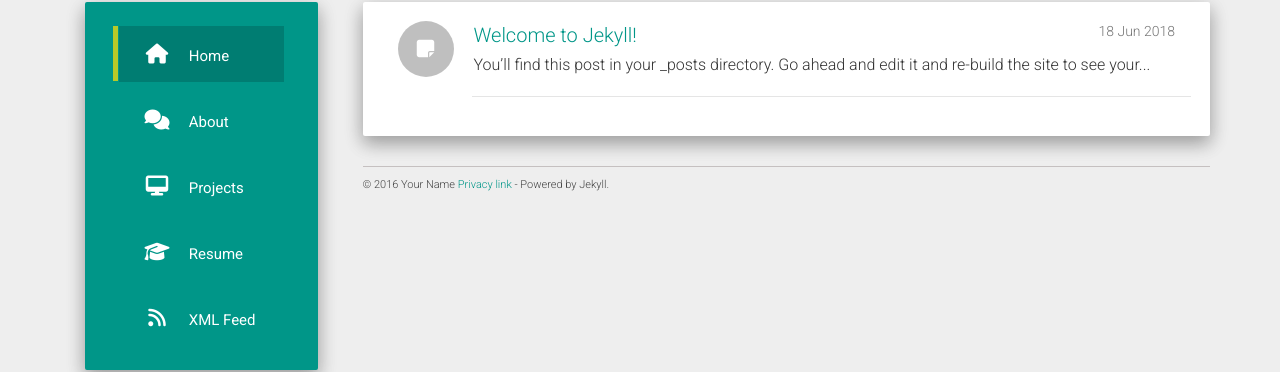
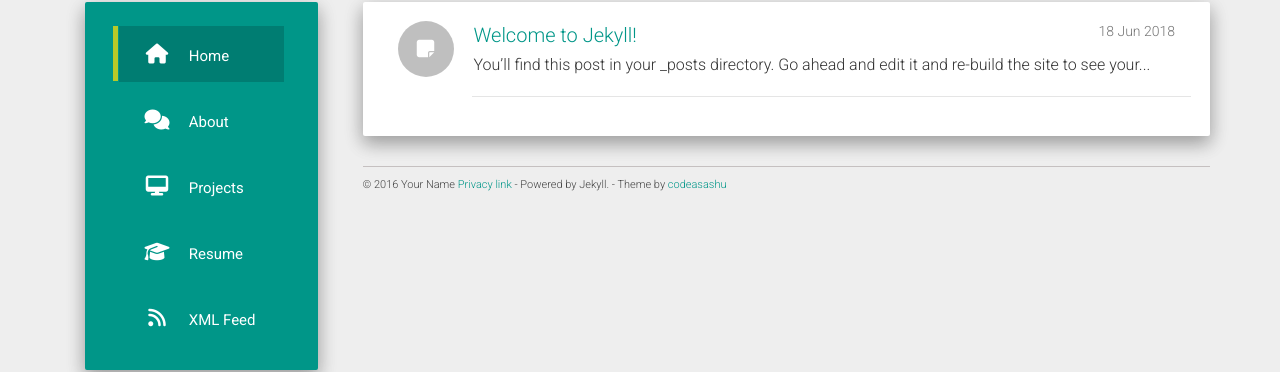
Before and after one commit to Aluok/aluok.github.io, a Jekyll site: the page built from index.html, in a window 1280 px wide. Shown: the part 206-578 px from the top of the page. Built offline with Jekyll 4.4.1, drawn with Linux system fonts in a browser that asks for light colours; nearby versions of some CDN libraries; the list of posts is cut into pages by our own code.

Commit message:
Add link to theme author

```diff
--- a/_includes/footer.html
+++ b/_includes/footer.html
@@ -1,5 +1,5 @@
 <footer>
-  © 2016 Your Name <a href="#">Privacy link</a> - Powered by Jekyll.
+  © 2016 Your Name <a href="#">Privacy link</a> - Powered by Jekyll. - Theme by <a href="https://github.com/codeasashu/hcz-jekyll-blog">codeasashu</a>
 </footer>
 <div align="center">
   <script async src="https://pagead2.googlesyndication.com/pagead/js/adsbygoogle.js"></script>
```
